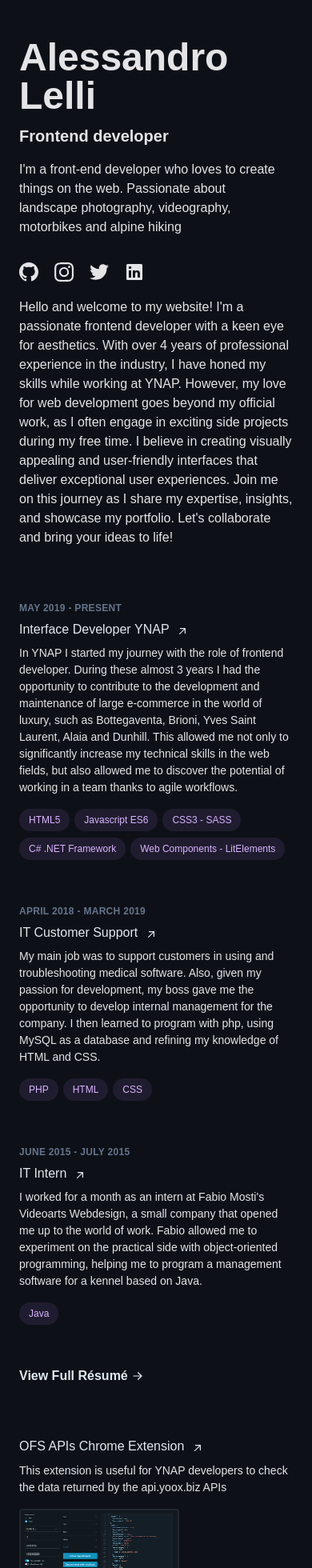
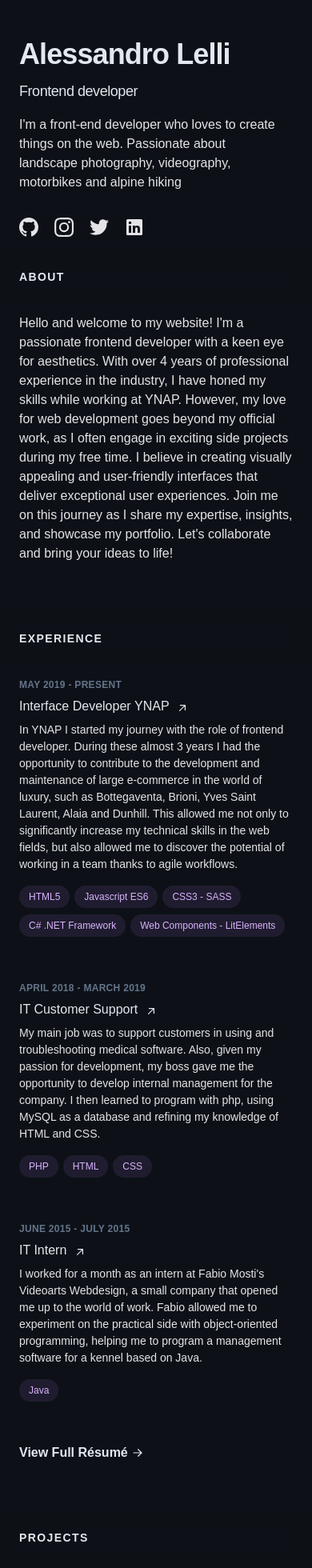
Before and after one commit to Lelluz/alessandrolelli.dev, a Nuxt app: page / in a window 390 px wide. Shown: the top 1960 px of the page at 80% size. Built offline with nearby package versions, Linux system fonts and the light colour scheme; a web font is replaced by a local one.

Commit message:
wip mobile section titles

```diff
--- a/nuxt.config.ts
+++ b/nuxt.config.ts
@@ -2,6 +2,9 @@ export default defineNuxtConfig({
   devtools: { enabled: true },
   app: {
     head: {
+      /* bodyAttrs: {
+        class: 'bg-stone-950 leading-relaxed text-slate-400 antialiased selection:bg-teal-300 selection:text-teal-900'
+      }, */
       link: [
         {
           rel: 'preconnect',
--- a/pages/index.vue
+++ b/pages/index.vue
@@ -2,8 +2,8 @@
   <div
     class="relative w-full max-w-screen-xl grid grid-cols-1 lg:grid-cols-2 items-start gap-5 mx-auto px-6 py-12 md:px-12 md:py-20 lg:px-24 lg:py-0">
     <header class="lg:sticky lg:top-0 lg:flex lg:h-screen lg:flex-col lg:py-24">
-      <h1 class="text-5xl font-bold">{{ name }}</h1>
-      <p class="text-xl font-semibold mt-3">{{ jobTitle }}</p>
+      <h1 class="text-4xl font-bold tracking-tight text-slate-200 sm:text-5xl"><a href="/">{{ name }}</a></h1>
+      <h2 class="mt-3 text-lg font-medium tracking-tight text-slate-200 sm:text-xl">{{ jobTitle }}</h2>
       <p class="mt-4 max-w-xs leading-normal">{{ intro }}</p>
       <nav class="mt-16 w-max hidden lg:block" aria-label="In-page jump links">
         <ul>
@@ -54,10 +54,16 @@
 
     <main class="lg:py-24">
       <section id="about" class="mb-16 scroll-mt-16 md:mb-24 lg:mb-36 lg:scroll-mt-24">
+        <div class="sticky top-0 z-20 -mx-6 mb-4 w-screen px-6 py-5 backdrop-blur md:-mx-12 md:px-12 lg:sr-only lg:relative lg:top-auto lg:mx-auto lg:w-full lg:px-0 lg:py-0 lg:opacity-0">
+          <h2 class="text-sm font-bold uppercase tracking-widest text-slate-200 lg:sr-only">About</h2>
+        </div>
         <p>{{ bio }}</p>
       </section>
 
       <section id="experiences" class="mb-16 scroll-mt-16 md:mb-24 lg:mb-36 lg:scroll-mt-24">
+        <div class="sticky top-0 z-20 -mx-6 mb-4 w-screen px-6 py-5 backdrop-blur md:-mx-12 md:px-12 lg:sr-only lg:relative lg:top-auto lg:mx-auto lg:w-full lg:px-0 lg:py-0 lg:opacity-0">
+          <h2 class="text-sm font-bold uppercase tracking-widest text-slate-200 lg:sr-only">Experience</h2>
+        </div>
         <ul v-for="experience in experiences" :key="experience.id">
           <li class="mb-12">
             <div class="group relative grid pb-1 transition-all sm:grid-cols-8 sm:gap-8 md:gap-4 lg:hover:!opacity-100 lg:group-hover/list:opacity-50">
@@ -105,6 +111,9 @@
       </section>
 
       <section id="projects" class="mb-16 scroll-mt-16 md:mb-24 lg:mb-36 lg:scroll-mt-24">
+        <div class="sticky top-0 z-20 -mx-6 mb-4 w-screen px-6 py-5 backdrop-blur md:-mx-12 md:px-12 lg:sr-only lg:relative lg:top-auto lg:mx-auto lg:w-full lg:px-0 lg:py-0 lg:opacity-0">
+          <h2 class="text-sm font-bold uppercase tracking-widest text-slate-200 lg:sr-only">Projects</h2>
+        </div>
         <ul v-for="project in projects" :key="project.id">
           <li class="mb-12">
             <div class="group relative grid gap-4 pb-1 transition-all sm:grid-cols-8 sm:gap-8 md:gap-4 lg:hover:!opacity-100 lg:group-hover/list:opacity-50">
```
Also changed, not shown: assets/scss/main.scss (+0 -9 lines).
